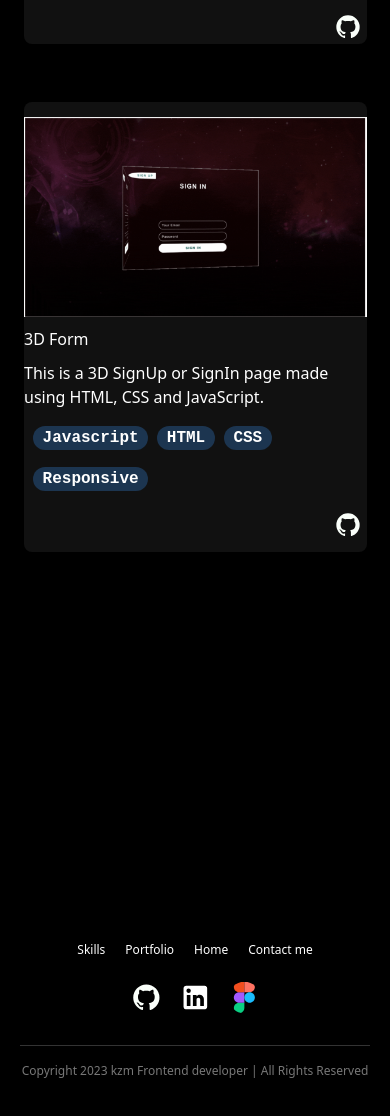
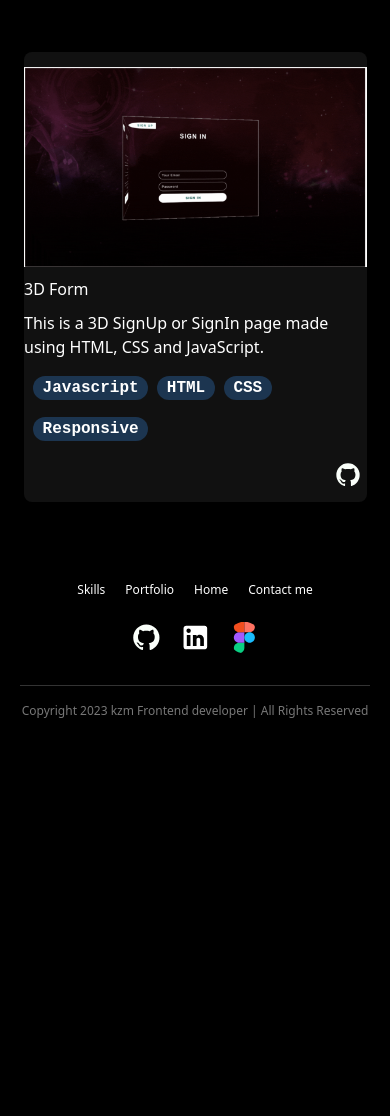
Before and after one commit to kzmfhm/my-portfolio, a React (Create React App) app: page /projects in a window 390 px wide. Shown: the part 2690-3806 px from the top of the page. After the commit the page ends 3475 px from the top, so only its background shows below. Built offline with nearby package versions, Linux system fonts and the light colour scheme.

Commit message:
Reset component

```diff
--- a/src/components/Footer.jsx
+++ b/src/components/Footer.jsx
@@ -26,7 +26,10 @@ const Footer = () => {
                     </li>
                 </ul>
                 <div className="social-icons">
+
+                    <a href="https://github.com/kzmfhm/my-portfolio" target="_blank" rel="noopener noreferrer">
                     <img className="social-icon" src={GithubIcon} alt="GitHub" />
+                     </a>
                     <img className="social-icon" src={LinkedinIcon} alt="LinkedIn" />
                     <img className="social-icon" src={FigmaIcon} alt="Figma" />
                 </div>
--- a/src/pages/Projects/index.jsx
+++ b/src/pages/Projects/index.jsx
@@ -14,7 +14,7 @@ const Projects = () => {
   return (
     <>
     <Navbar/>
-    <div className='h-auto w-full md:h-[700px] md:flex justify-center mt-[100px]'>
+    <div className='h-auto w-full md:h-[700px] md:flex justify-center mt-[50px] md:mt-[100px]'>
     <div className='centered-div4 '>
 
       <div className="text-zone">
@@ -211,7 +211,7 @@ const Projects = () => {
      </div>
 
     </div>
-    <div className='mt-[300px]'>
+    <div className='md:mt-[300px] footer'>
     <Footer/>
     </div>
     </>
--- a/src/pages/Projects/style.css
+++ b/src/pages/Projects/style.css
@@ -125,4 +125,7 @@
     margin-left: 22px;
     margin-top: 8%;
   }
+  .footer{
+    margin-top: -10px;
+  }
 }
```
